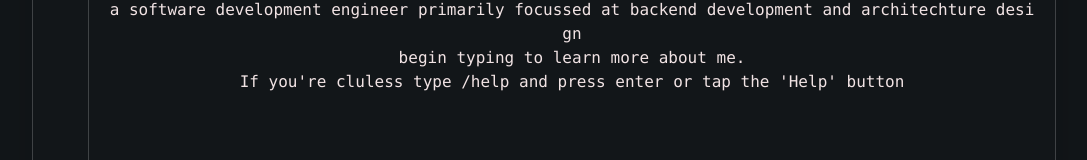
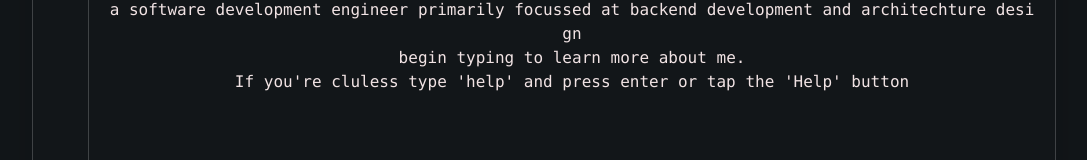
Before and after one commit to akarshroot/portfolio_v2, a React (Create React App) app: page / in a window 1280 px wide. Shown: the part 271-431 px from the top of the page, without its empty margins (96-1183 px from the left). Built offline with nearby package versions, Linux system fonts and the light colour scheme.

Commit message:
updating terminal instructions

```diff
--- a/src/app/App.tsx
+++ b/src/app/App.tsx
@@ -69,7 +69,7 @@ function App() {
             isSmallScreen ? TERMINAL_CONSTANTS.BANNER_FALLBACK : asciiBanner,
             "a software development engineer primarily focussed at backend development and architechture design",
             "begin typing to learn more about me.",
-            "If you're cluless type /help and press enter or tap the 'Help' button",
+            "If you're cluless type 'help' and press enter or tap the 'Help' button",
           ]}
           prompt={TERMINAL_CONSTANTS.DEFAULT_PROMPT}
         />
```
